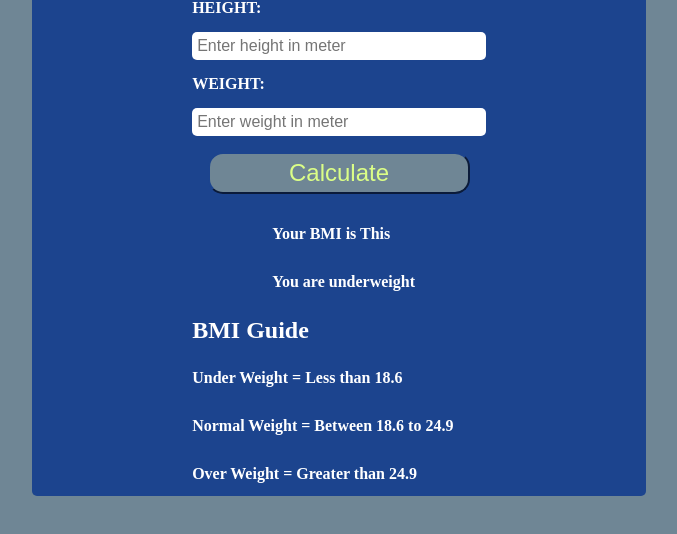
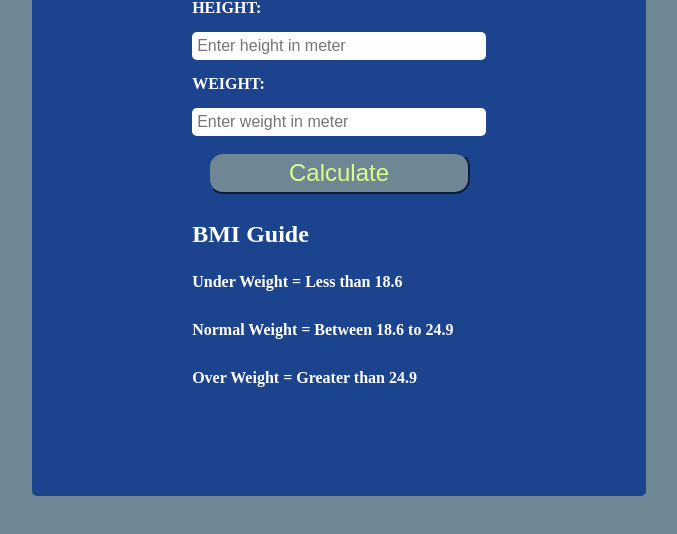
Before and after one commit to Aniket938999/BMI-CALCULATER, a plain HTML site: page index.html in a window 1280 px wide. Shown: the part 224-758 px from the top of the page, without its empty margins (301-978 px from the left). Drawn offline with Linux system fonts and the light colour scheme.

Commit message:
Removed default massage

```diff
--- a/index.html
+++ b/index.html
@@ -27,8 +27,8 @@
           />
           <button type="submit">Calculate</button>
         </form>
-        <div class="result">Your BMI is This</div>
-        <div class="result_bmi">You are underweight</div>
+        <div class="result"></div>
+        <div class="result_bmi"></div>
         <div class="bmi_guide">
           <h2>BMI Guide</h2>
           <p>Under Weight = Less than 18.6</p>
```
